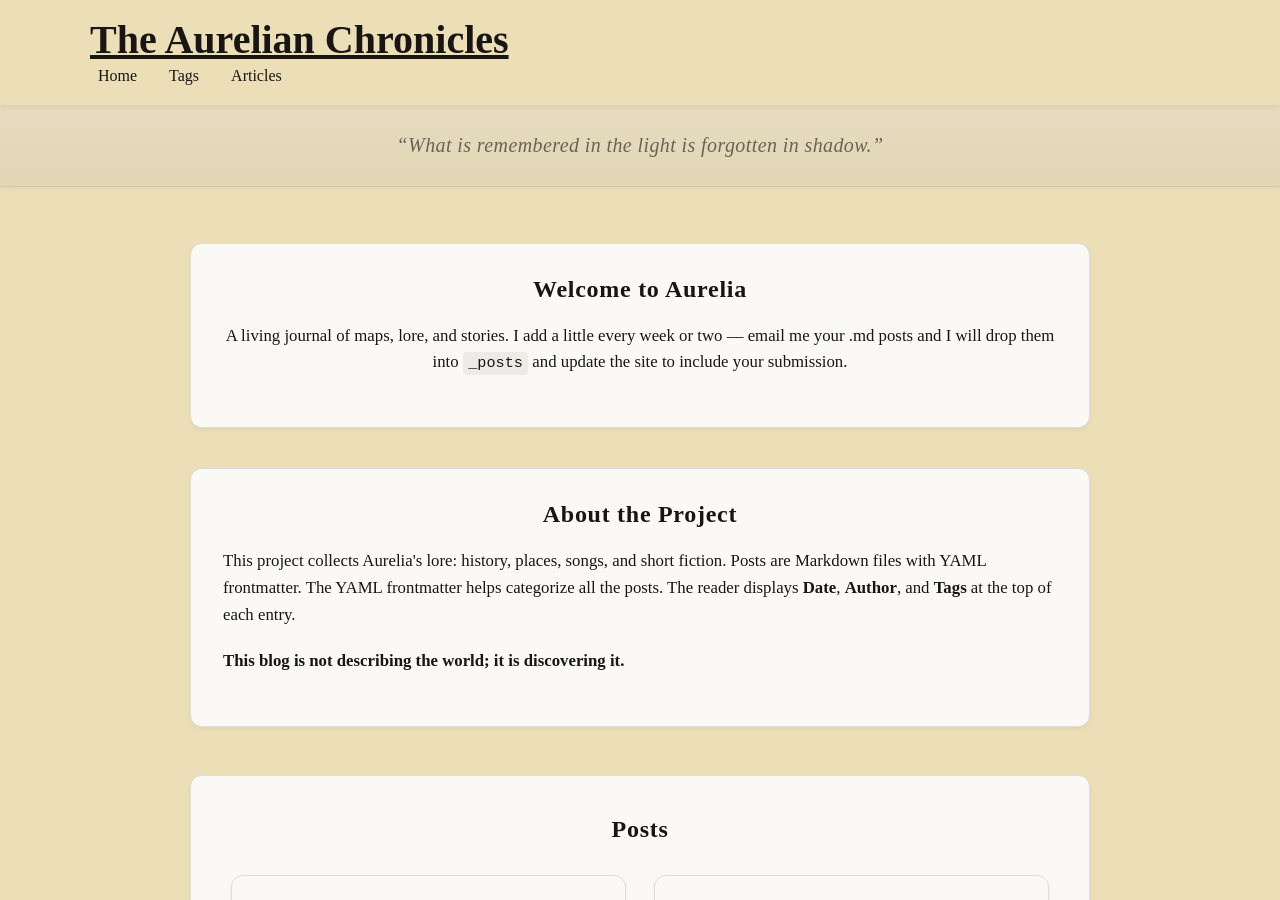
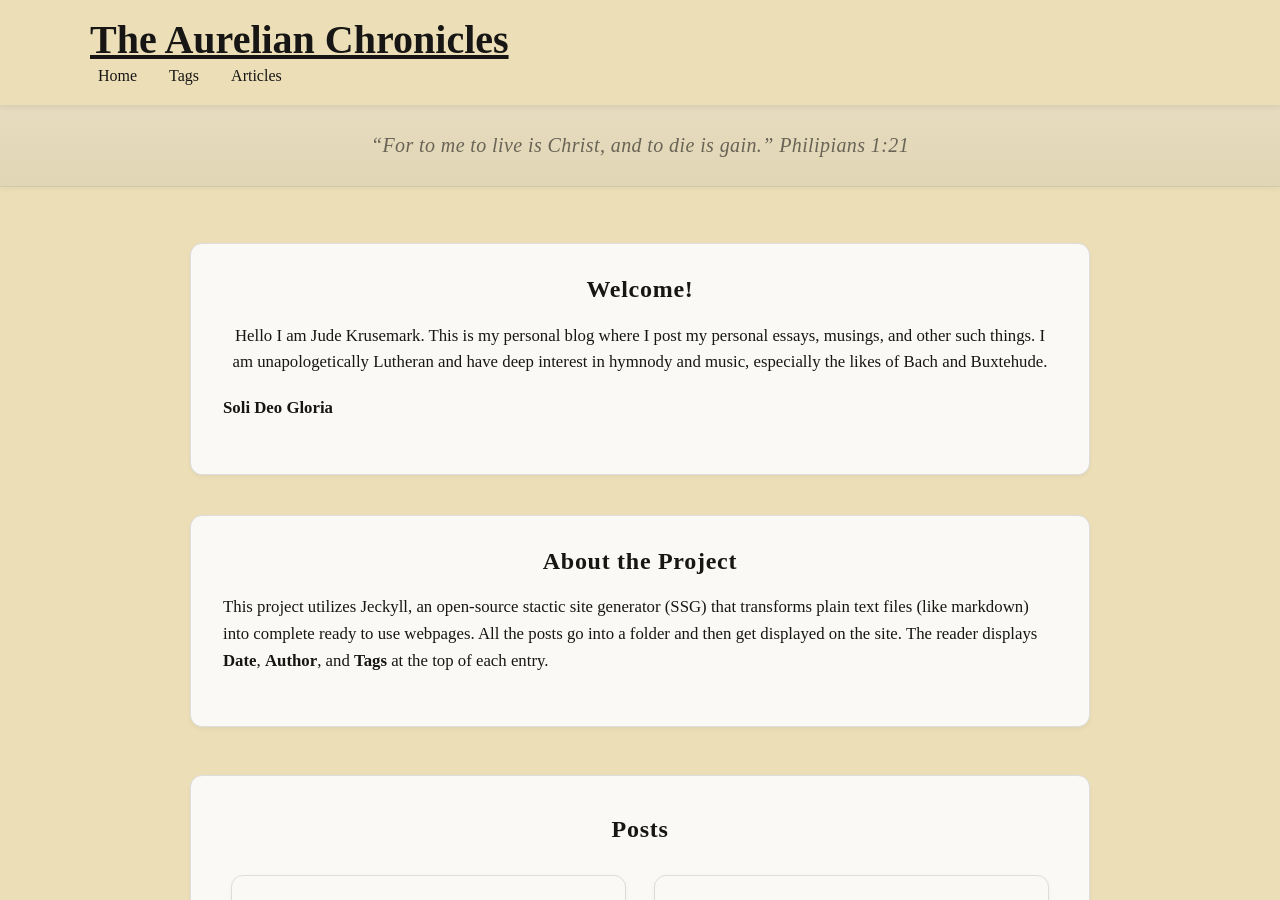
Before and after one commit to GodlyMan-bit/Worldbuilding-Blog, a Jekyll site: the page built from index.html, in a window 1280 px wide and 900 px high. Built offline with Jekyll 4.4.1, drawn with Linux system fonts in a browser that asks for light colours.

Commit message:
Site Change to Personal Blog

```diff
--- a/_includes/banner.html
+++ b/_includes/banner.html
@@ -1,5 +1,5 @@
 <div class="site-banner">
   <div class="banner-inner">
-    <p class="banner-quote">{{ page.banner_text | default: "“What is remembered in the light is forgotten in shadow.”" }}</p>
+    <p class="banner-quote">{{ page.banner_text | default: "“For to me to live is Christ, and to die is gain.” Philipians 1:21" }}</p>
   </div>
 </div>
--- a/index.html
+++ b/index.html
@@ -1,24 +1,24 @@
 ---
 layout: default
-title: Aurelian Chronicles
+title: Jude Krusemark
 ---
 
 <section id="welcome" class="content-card">
-    <h1>Welcome to Aurelia</h1>
+    <h1>Welcome!</h1>
     <p class="lede">
-        A living journal of maps, lore, and stories. I add a little every week or two — email me your .md posts and I
-        will drop them into <code>_posts</code> and update the site to include your submission.
+        Hello I am Jude Krusemark. This is my personal blog where I post my personal essays, musings, and other such things.
+        I am unapologetically Lutheran and have deep interest in hymnody and music, especially the likes of Bach and Buxtehude.
     </p>
+    <p><strong>Soli Deo Gloria</strong></p>
 </section>
 
 <section id="about" class="content-card">
     <h2>About the Project</h2>
     <p>
-        This project collects Aurelia's lore: history, places, songs, and short fiction. Posts are Markdown files with
-        YAML frontmatter. The YAML frontmatter helps categorize all the posts. The reader displays
-        <strong>Date</strong>, <strong>Author</strong>, and <strong>Tags</strong> at the top of each entry.
+        This project utilizes Jeckyll, an open-source stactic site generator (SSG) that transforms plain text files (like markdown) into complete ready to use webpages.
+        All the posts go into a folder and then get displayed on the site.
+        The reader displays <strong>Date</strong>, <strong>Author</strong>, and <strong>Tags</strong> at the top of each entry.
     </p>
-    <p><strong>This blog is not describing the world; it is discovering it.</strong></p>
 </section>
 
 
```
